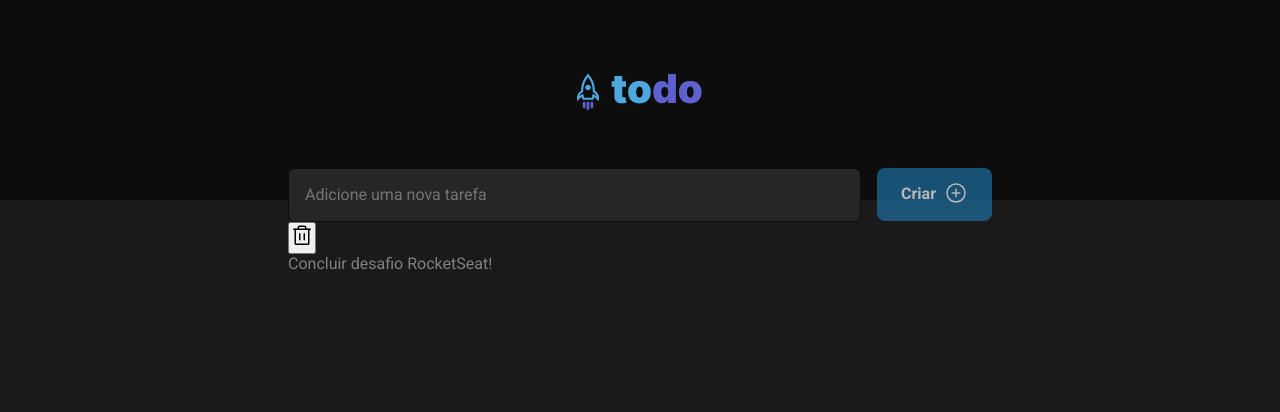
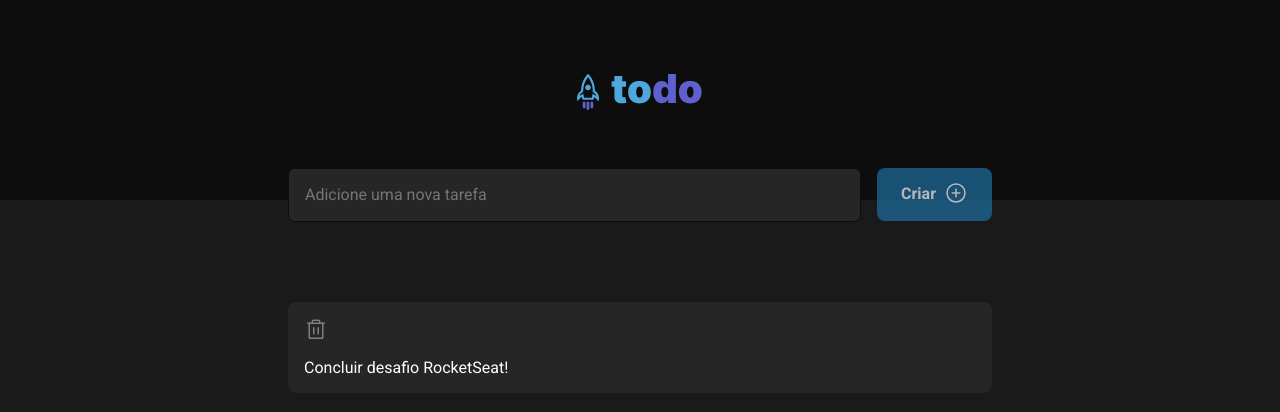
Before and after one commit to zhydani/todo-react-project, a React (Vite) app: page / in a window 1280 px wide. Shown: the top 412 px of the page. Built offline with nearby package versions, Linux system fonts and the light colour scheme.

Commit message:
atualizando estilo da task

```diff
--- a/src/components/Task.module.css
+++ b/src/components/Task.module.css
@@ -0,0 +1,39 @@
+.task {
+    margin-top: 0.7rem;
+}
+
+.taskBox {
+    flex: 1;
+}
+
+.taskContent {
+    background: var(--gray-500);
+    border-radius: 8px;
+    padding: 1rem;
+    border: 1;
+    border-color: var(--gray-400);
+}
+
+.taskContent header {
+    display: flex;
+    align-items: flex-start;
+    justify-content: space-between;
+}
+
+.taskContent header button {
+    background: transparent;
+    border: 0;
+    color: var(--gray-300);
+    cursor: pointer;
+    line-height: 0;
+    border-radius: 2px;
+}
+
+.taskContent header button:hover {
+    color: var(--red-500);
+}
+
+.taskContent p {
+    margin-top: 1rem;
+    color: var(--white);
+}
--- a/src/components/Todo.module.css
+++ b/src/components/Todo.module.css
@@ -56,6 +56,6 @@
     cursor: not-allowed;
 }
 
-.todoList {
-    margin-top: 2rem;
+.taskList {
+    margin-top: 5rem;
 }
```
